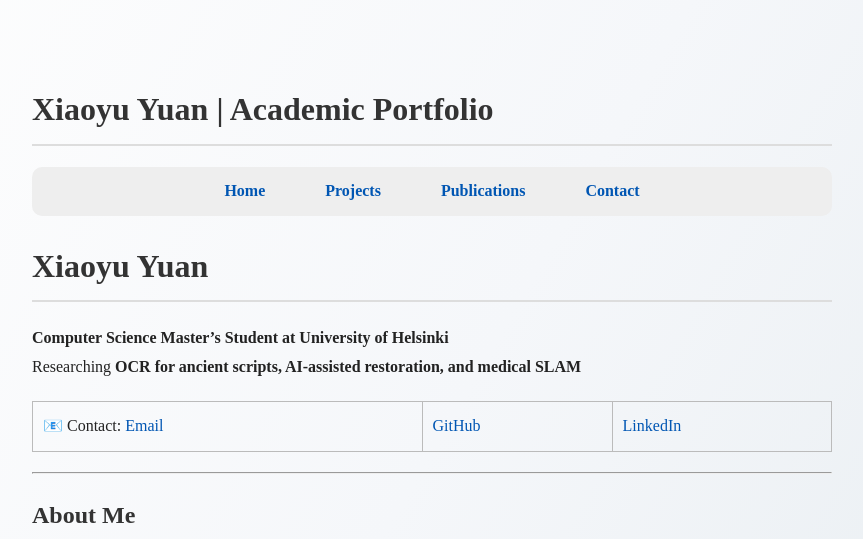
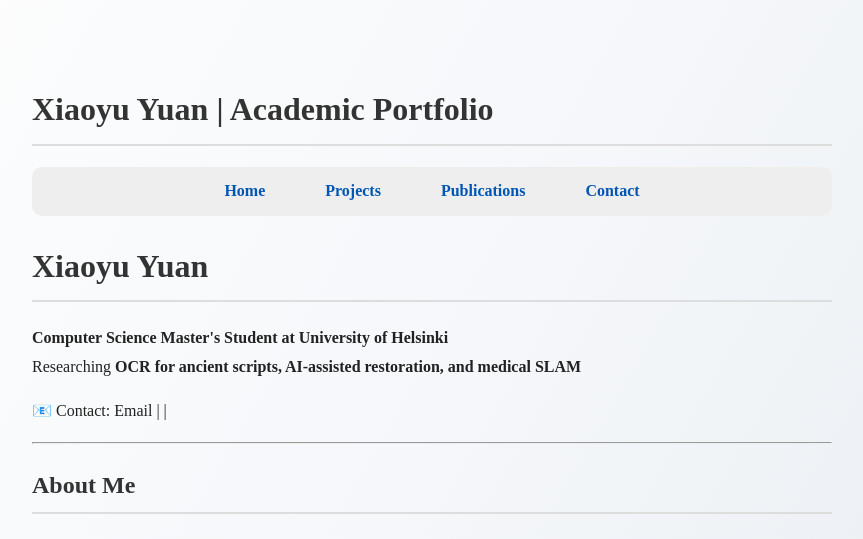
Before and after one commit to XiaoyuYuan19/portfolio, a Jekyll site: the page built from index.md, in a window 1280 px wide and 1400 px high. Shown: the top 539 px of the window, without its empty margins (208-1071 px from the left). Built offline with Jekyll 4.4.1, drawn with Linux system fonts in a browser that asks for light colours; some of the changed text lies outside the part shown.

Commit message:
Update index.md

```diff
--- a/index.md
+++ b/index.md
@@ -4,54 +4,63 @@
 layout: default
 ---
 
-# Xiaoyu Yuan
-**Computer Science Master's Student at University of Helsinki**
-Researching **OCR for ancient scripts, AI-assisted restoration, and medical SLAM**
+<h1>Xiaoyu Yuan</h1>
+<p><strong>Computer Science Master's Student at University of Helsinki</strong><br>
+Researching <strong>OCR for ancient scripts, AI-assisted restoration, and medical SLAM</strong></p >
 
-📧 Contact: [Email](mailto:xiaoyuyuan19@gmail.com) | [GitHub](https://github.com/XiaoyuYuan19) | [LinkedIn](https://www.linkedin.com/in/xiaoyuyuan19)
+<p>📧 Contact: Email |
+ |
+</p >
 
----
+<hr>
 
-## About Me
-![Profile Picture](/assets/images/graduation.jpg){: width="200px" style="border-radius: 10px; float: left; margin-right: 15px;"}
-I am a researcher in **Artificial Intelligence, OCR, and Deep Learning**, currently pursuing a Master's degree at the **University of Helsinki**. My research focuses on leveraging **machine learning** to analyze and restore ancient texts, and applying AI in **medical SLAM** for autonomous navigation.
+<h2>About Me</h2>
+< img src="/assets/images/graduation.jpg" width="180px" style="border-radius: 10px; float: left; margin-right: 15px;">
+<p>I am a researcher in <strong>Artificial Intelligence, OCR, and Deep Learning</strong>, currently pursuing a Master's degree at the <strong>University of Helsinki</strong>. My research focuses on leveraging <strong>machine learning</strong> to analyze and restore ancient texts, and applying AI in <strong>medical SLAM</strong> for autonomous navigation.</p >
 
 <br clear="all"/>
 
----
+<hr>
 
-## Research Interests
-- **Machine Learning** – Deep Learning, Transformer Models
-- **OCR & NLP** – Text Recognition, Historical Document Processing
-- **Computer Vision** – Image Restoration, 3D Reconstruction
-- **Medical AI** – SLAM-based Endoscopy, AI for Healthcare
+<h2>Research Interests</h2>
+<ul>
+<li><strong>Machine Learning</strong> – Deep Learning, Transformer Models</li>
+<li><strong>OCR & NLP</strong> – Text Recognition, Historical Document Processing</li>
+<li><strong>Computer Vision</strong> – Image Restoration, 3D Reconstruction</li>
+<li><strong>Medical AI</strong> – SLAM-based Endoscopy, AI for Healthcare</li>
+</ul>
 
----
+<hr>
 
-## Projects
-**Ancient OCR** - AI-driven text recognition for historical manuscripts
-**Medical SLAM** - Autonomous AI-assisted navigation for endoscopy
-**Cultural Heritage Restoration** - Neural networks for enhancing damaged texts
+<h2>Projects</h2>
+<ul>
+<li><strong>Ancient OCR</strong> - AI-driven text recognition for historical manuscripts</li>
+<li><strong>Medical SLAM</strong> - Autonomous AI-assisted navigation for endoscopy</li>
+<li><strong>Cultural Heritage Restoration</strong> - Neural networks for enhancing damaged texts</li>
+</ul>
+<p>More Projects</p >
 
-[More Projects](projects/)
+<hr>
 
----
+<h2>Publications</h2>
+<ul>
+<li><strong>"Enhancing OCR for Ancient Scripts using Transformer Networks"</strong> - <em>Published in NeurIPS 2024</em></li>
+<li><strong>"AI-Assisted Navigation for Gastrointestinal Endoscopy"</strong> - <em>Published in MICCAI 2023</em></li>
+</ul>
+<p>Full Publication List</p >
 
-## Publications
-**"Enhancing OCR for Ancient Scripts using Transformer Networks"** - *Published in NeurIPS 2024*
-**"AI-Assisted Navigation for Gastrointestinal Endoscopy"** - *Published in MICCAI 2023*
+<hr>
 
-[Full Publication List](publications/)
+<h2>Honors & Awards</h2>
+<ul>
+<li><strong>1st Prize</strong> - Chinese Collegiate Computing Competition <em>(National-Level, China)</em></li>
+<li><strong>2nd Prize</strong> - Jiangsu Province Bachelor Thesis Award <em>(Provincial-Level, China)</em></li>
+<li><strong>Full Tuition Scholarship</strong> - MSc in Computer Science, University of Helsinki</li>
+</ul>
 
----
+<hr>
 
-## Honors & Awards
-**1st Prize** - Chinese Collegiate Computing Competition *(National-Level, China)*
-**2nd Prize** - Jiangsu Province Bachelor Thesis Award *(Provincial-Level, China)*
-**Full Tuition Scholarship** - MSc in Computer Science, University of Helsinki
-
----
-
-## Get in Touch
-📧 Email: [xiaoyuyuan19@gmail.com](mailto:xiaoyuyuan19@gmail.com)
-🔗 [GitHub](https://github.com/XiaoyuYuan19) | [LinkedIn](https://www.linkedin.com/in/xiaoyuyuan19)
+<h2>Get in Touch</h2>
+<p>📧 Email: <br>
+🔗  |
+</p >
```
